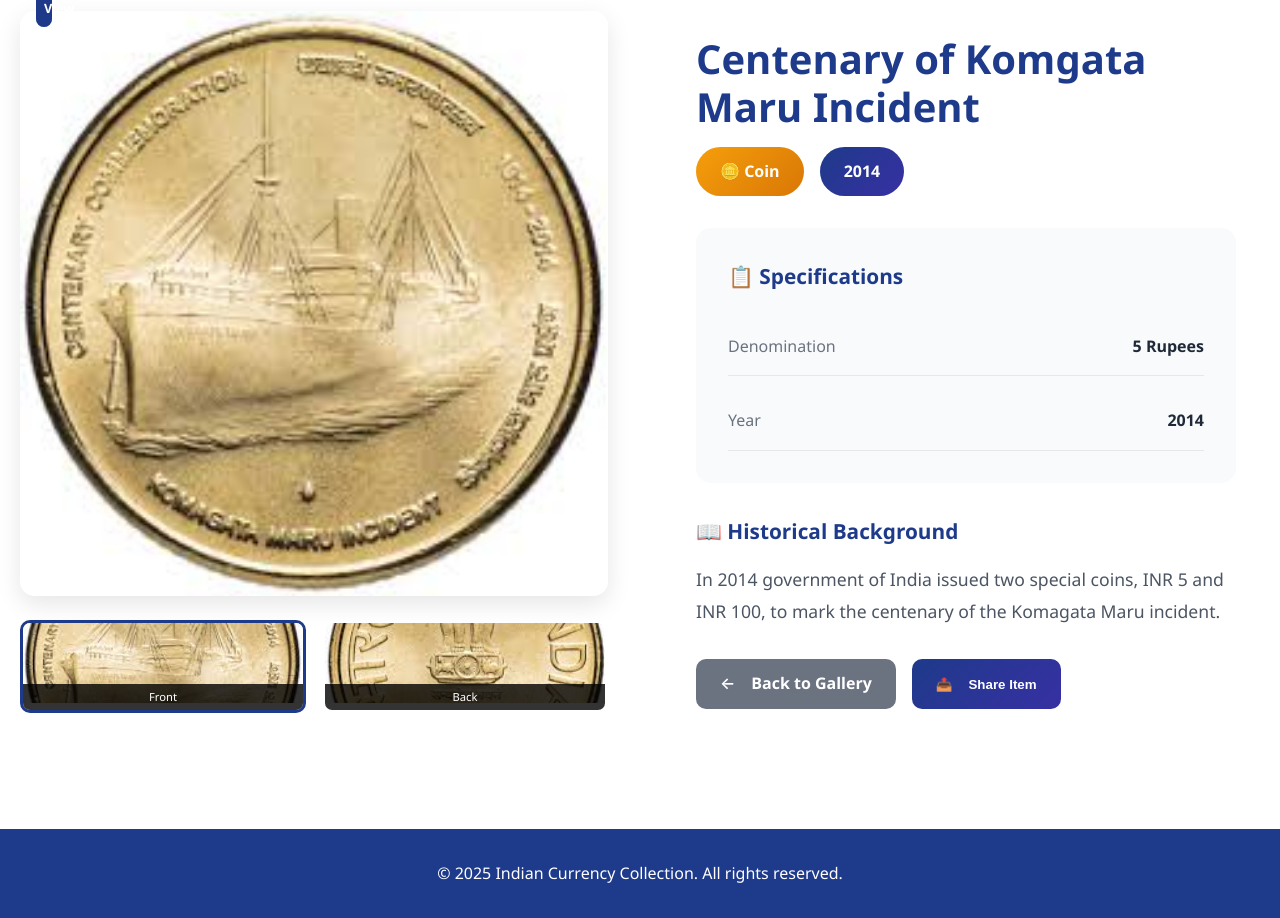
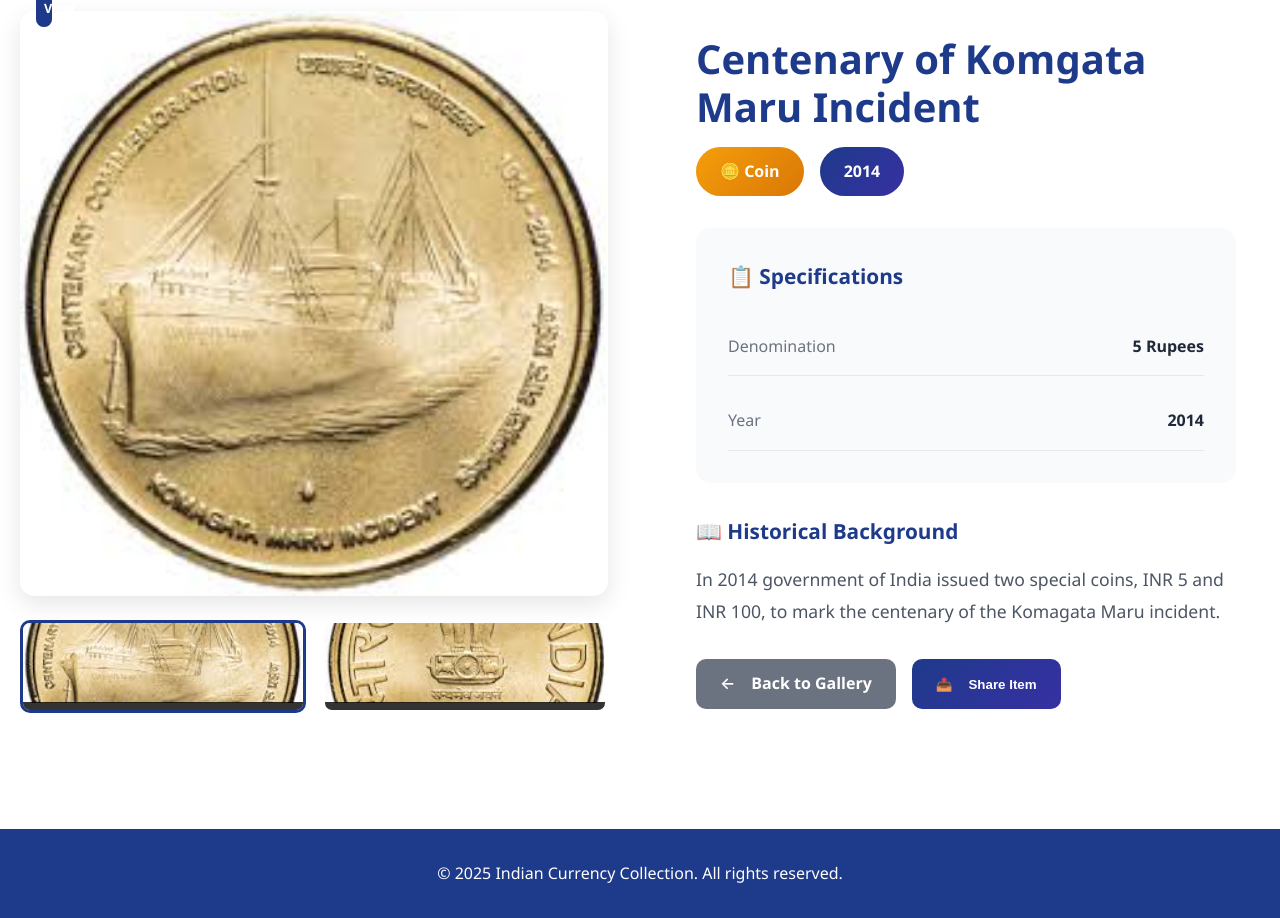
Before and after one commit to chinthaparthichethan/indian-currency-collection, a Django app: page /item/15/ in a window 1280 px wide. Shown: the part 167-1085 px from the top of the page. Run offline with Django 5.2, Linux system fonts and the light colour scheme; data comes from the database, SQL or seed files in the repository.

Commit message:
coins modified

```diff
--- a/templates/admin/edit_item.html
+++ b/templates/admin/edit_item.html
@@ -173,7 +173,7 @@
                                         {{ form.front_image }}
                                         <div class="upload-instructions">
                                             <div class="upload-icon">📷</div>
-                                            <p><strong>Upload New Front View</strong></p>
+                                            <p><strong>Upload New Main View</strong></p>
                                             <small>PNG, JPG up to 10MB (optional)</small>
                                         </div>
                                         <div class="image-preview" id="frontPreview"></div>
@@ -192,7 +192,7 @@
                                         {{ form.back_image }}
                                         <div class="upload-instructions">
                                             <div class="upload-icon">📷</div>
-                                            <p><strong>Upload New Back View</strong></p>
+                                            <p><strong>Upload New 2nd View</strong></p>
                                             <small>PNG, JPG up to 10MB (optional)</small>
                                         </div>
                                         <div class="image-preview" id="backPreview"></div>
--- a/templates/detail.html
+++ b/templates/detail.html
@@ -49,14 +49,14 @@
         {% if item.front_image %}
         <div class="thumbnail active" onclick="switchImage('{{ item.front_image.url }}', 'front')">
             <img src="{{ item.front_image.url }}" alt="Front view">
-            <span class="thumb-label">Front</span>
+            <span class="thumb-label"></span>
         </div>
         {% endif %}
 
         {% if item.back_image %}
         <div class="thumbnail" onclick="switchImage('{{ item.back_image.url }}', 'back')">
             <img src="{{ item.back_image.url }}" alt="Back view">
-            <span class="thumb-label">Back</span>
+            <span class="thumb-label"></span>
         </div>
         {% endif %}
 
```
